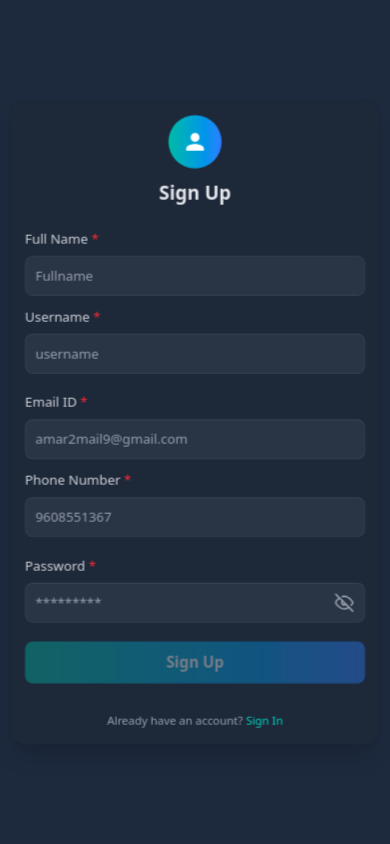
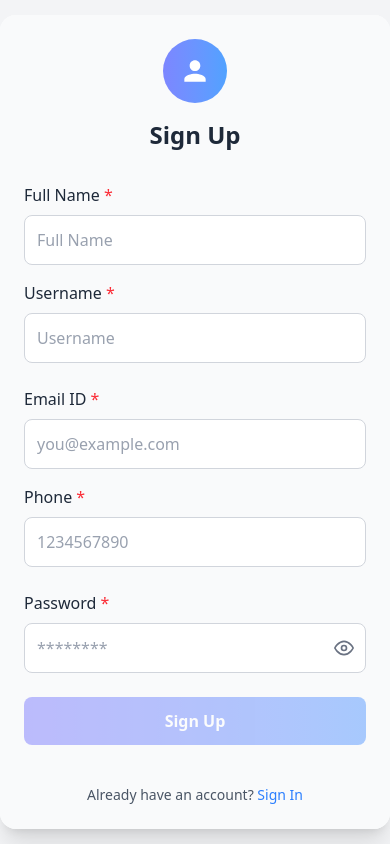
Before and after one commit to amar2mail9/portadminblog, a React (Vite) app: page /signup in a window 390 px wide. Built offline with nearby package versions, Linux system fonts and the light colour scheme.

Commit message:
Signup and signin chanege thame

```diff
--- a/index.html
+++ b/index.html
@@ -4,7 +4,7 @@
     <meta charset="UTF-8" />
     <link rel="icon" type="image/svg+xml" href="/vite.svg" />
     <meta name="viewport" content="width=device-width, initial-scale=1.0" />
-    <title>Vite + React</title>
+    <title>Admin</title>
   </head>
   <body class="bg-white text-gray-900">
     <main id="root"></main>
--- a/src/page/auth/signup/Signup.jsx
+++ b/src/page/auth/signup/Signup.jsx
@@ -5,10 +5,11 @@ import { MdPerson } from "react-icons/md";
 import { toast } from "react-toastify";
 
 const Signup = () => {
-  const [showPassword, setShowPassword] = React.useState(false);
-  const [isLoading, setILoading] = React.useState(false);
+  const [showPassword, setShowPassword] = useState(false);
+  const [isLoading, setILoading] = useState(false);
   const [disabled, setDisabled] = useState(true);
   const navigation = useNavigate();
+
   const [formData, setFormData] = useState({
     email: "",
     password: "",
@@ -20,229 +21,206 @@ const Signup = () => {
 
   const handleOnChange = (e) => {
     const { name, value } = e.target;
-    setFormData((prevData) => ({
-      ...prevData,
-      [name]: value,
-    }));
+    setFormData((prev) => ({ ...prev, [name]: value }));
   };
 
-  const isPasswordStrong = (password) => {
-    const strongPasswordRegex =
-      /^(?=.*[a-z])(?=.*[A-Z])(?=.*\d)(?=.*[\W_]).{8,}$/;
-    return strongPasswordRegex.test(password);
-  };
+  const isPasswordStrong = (password) =>
+    /^(?=.*[a-z])(?=.*[A-Z])(?=.*\d)(?=.*[\W_]).{8,}$/.test(password);
 
   const handleOnSubmit = async (e) => {
     e.preventDefault();
     try {
       setILoading(true);
-      if (formData.password === formData.email) {
-        return toast.warn("Password should not be same as Email!");
-      }
 
-      if (formData.password === formData.phone) {
-        return toast.warn("Password should not be same as Phone number!");
-      }
-
-      if (formData.password === formData.username) {
-        return toast.warn("Password should not be same as Username!");
-      }
-
-      if (formData.password === formData.fullname) {
-        return toast.warn("Password should not be same as Full Name!");
+      if (
+        formData.password === formData.email ||
+        formData.password === formData.phone ||
+        formData.password === formData.username ||
+        formData.password === formData.fullname
+      ) {
+        toast.warn("Password should not match any personal detail!");
+        setILoading(false);
+        return;
       }
 
       if (!isPasswordStrong(formData.password)) {
-        return toast.warn(
-          "Weak Password! It must be at least 8 characters long, and include uppercase, lowercase, number, and special character."
+        toast.warn(
+          "Weak Password! Use 8+ chars, uppercase, lowercase, number & symbol."
         );
+        setILoading(false);
+        return;
       }
+
       const res = await fetch(
         `${import.meta.env.VITE_API_URI}/users/auth/register`,
         {
           method: "POST",
-          headers: {
-            "Content-Type": "application/json",
-          },
+          headers: { "Content-Type": "application/json" },
           body: JSON.stringify(formData),
         }
       );
+
+      const data = await res.json();
       setILoading(false);
-      const data = await res.json();
+
       if (res.ok) {
-        toast.success(`${data.message || "Register Successfully"}`);
+        toast.success(`${data.message || "Registered successfully!"}`);
         navigation("/login");
       } else {
         toast.error(`${data.message || data.error || "Something went wrong"}`);
       }
     } catch (error) {
-      console.error(error.message || "Creation Failed");
+      console.error(error.message || "Signup failed");
+      setILoading(false);
     }
   };
 
-  //  remove and disabled
-
   useEffect(() => {
-    if (
-      formData.email.trim() !== "" &&
-      formData.fullname.trim() !== "" &&
-      formData.password.trim() !== "" &&
-      formData.username.trim() !== "" &&
-      formData.phone.trim() !== ""
-    ) {
-      setDisabled(false);
-    } else {
-      setDisabled(true);
-    }
-  }, [
-    formData.email,
-    formData.fullname,
-    formData.password,
-    formData.username,
-    formData.phone,
-    formData.role,
-  ]);
+    const filled =
+      formData.email.trim() &&
+      formData.fullname.trim() &&
+      formData.password.trim() &&
+      formData.username.trim() &&
+      formData.phone.trim();
+    setDisabled(!filled);
+  }, [formData]);
 
   return (
-    <div className="flex items-center justify-center w-full h-screen bg-slate-800">
-      <div className="bg-gray-800/80 backdrop-blur-lg w-full  scale-95 max-w-3xl sm:max-w-4xl shadow-xl rounded-2xl overflow-hidden flex flex-col md:flex-row">
+    <div className="flex items-center justify-center w-full min-h-screen bg-gray-100">
+      <div className="bg-white w-full max-w-4xl shadow-xl rounded-2xl overflow-hidden flex flex-col md:flex-row">
         {/* Left Side */}
-        <div className="hidden md:flex w-full md:w-1/2 bg-gradient-to-b from-teal-500 to-blue-500 p-6 sm:p-8">
-          <div className="flex flex-col items-center justify-center h-full text-center">
-            <h1 className="text-3xl sm:text-4xl font-bold text-white">
-              Join Us!
-            </h1>
-            <p className="text-gray-100 text-base sm:text-lg mt-4 max-w-sm">
-              Create an account to start your journey with us. Fill in your
-              details to get started.
+        <div className="hidden md:flex w-full md:w-1/2 bg-gradient-to-b from-indigo-400 to-blue-400 p-8">
+          <div className="flex flex-col items-center justify-center h-full text-center text-white">
+            <h1 className="text-4xl font-bold">Join Us!</h1>
+            <p className="text-lg mt-4 max-w-md">
+              Create an account to begin your journey. Just fill in your
+              details.
             </p>
           </div>
         </div>
 
         {/* Right Side */}
-        <div className="w-full md:w-1/2 p-4 sm:p-4 flex flex-col justify-center">
-          <div className="flex flex-col items-center mb-6 sm:mb-8">
-            <div className="w-14 h-14 sm:w-16 sm:h-16 rounded-full bg-gradient-to-r from-teal-500 to-blue-500 flex items-center justify-center">
-              <MdPerson className="w-7 h-7 sm:w-8 sm:h-8 text-white" />
+        <div className="w-full md:w-1/2 p-6 sm:p-8 flex flex-col justify-center bg-gray-50">
+          {/* Logo */}
+          <div className="flex flex-col items-center mb-8">
+            <div className="w-16 h-16 rounded-full bg-gradient-to-r from-indigo-400 to-blue-400 flex items-center justify-center">
+              <MdPerson className="w-8 h-8 text-white" />
             </div>
-            <p className="font-semibold text-xl sm:text-2xl text-gray-200 mt-3 sm:mt-4">
-              Sign Up
-            </p>
+            <p className="font-semibold text-2xl text-gray-800 mt-4">Sign Up</p>
           </div>
 
           {/* Form */}
-          <form
-            className="flex flex-col gap-5 sm:gap-6"
-            onSubmit={handleOnSubmit}
-          >
-            <div className="grid md:grid-cols-2 gap-3 sm:gap-4">
+          <form onSubmit={handleOnSubmit} className="flex flex-col gap-6">
+            <div className="grid md:grid-cols-2 gap-4">
+              {/* Full Name */}
               <div className="flex flex-col gap-2">
-                <label className="text-gray-300 font-medium text-sm sm:text-base">
+                <label className="text-gray-800 font-medium">
                   Full Name <span className="text-red-500">*</span>
                 </label>
                 <input
-                  required={true}
+                  type="text"
                   name="fullname"
                   value={formData.fullname}
                   onChange={handleOnChange}
-                  type="text"
-                  placeholder="Fullname"
-                  className="border outline-0 focus:border-blue-500 border-gray-600/50 bg-gray-700/50 text-gray-200 p-2.5 sm:p-3 rounded-lg placeholder-gray-400 text-sm sm:text-base"
+                  placeholder="Full Name"
+                  className="border border-gray-300 bg-white text-gray-800 p-3 rounded-lg placeholder-gray-400 focus:outline-none focus:ring-2 focus:ring-indigo-400"
+                  required
                 />
               </div>
+
+              {/* Username */}
               <div className="flex flex-col gap-2">
-                <label className="text-gray-300 font-medium text-sm sm:text-base">
+                <label className="text-gray-800 font-medium">
                   Username <span className="text-red-500">*</span>
                 </label>
                 <input
-                  required={true}
+                  type="text"
                   name="username"
-                  type="text"
                   value={formData.username}
                   onChange={handleOnChange}
-                  placeholder="username"
-                  className="border border-gray-600/50 outline-0 focus:border-blue-500 bg-gray-700/50 text-gray-200 p-2.5 sm:p-3 rounded-lg placeholder-gray-400 text-sm sm:text-base"
+                  placeholder="Username"
+                  className="border border-gray-300 bg-white text-gray-800 p-3 rounded-lg placeholder-gray-400 focus:outline-none focus:ring-2 focus:ring-indigo-400"
+                  required
                 />
               </div>
             </div>
 
-            <div className="grid md:grid-cols-2 gap-3 sm:gap-4">
+            <div className="grid md:grid-cols-2 gap-4">
+              {/* Email */}
               <div className="flex flex-col gap-2">
-                <label className="text-gray-300 font-medium text-sm sm:text-base">
+                <label className="text-gray-800 font-medium">
                   Email ID <span className="text-red-500">*</span>
                 </label>
                 <input
-                  required={true}
+                  type="email"
                   name="email"
                   value={formData.email}
                   onChange={handleOnChange}
-                  type="email"
-                  placeholder="amar2mail9@gmail.com"
-                  className="border border-gray-600/50 outline-0 focus:border-blue-500 bg-gray-700/50 text-gray-200 p-2.5 sm:p-3 rounded-lg placeholder-gray-400 text-sm sm:text-base"
+                  placeholder="you@example.com"
+                  className="border border-gray-300 bg-white text-gray-800 p-3 rounded-lg placeholder-gray-400 focus:outline-none focus:ring-2 focus:ring-indigo-400"
+                  required
                 />
               </div>
+
+              {/* Phone */}
               <div className="flex flex-col gap-2">
-                <label className="text-gray-300 font-medium text-sm sm:text-base">
-                  Phone Number <span className="text-red-500">*</span>
+                <label className="text-gray-800 font-medium">
+                  Phone <span className="text-red-500">*</span>
                 </label>
                 <input
-                  required={true}
+                  type="tel"
                   name="phone"
                   value={formData.phone}
                   onChange={handleOnChange}
-                  type="tel"
-                  placeholder="9608551367"
-                  className="border border-gray-600/50 outline-0 focus:border-blue-500 bg-gray-700/50 text-gray-200 p-2.5 sm:p-3 rounded-lg placeholder-gray-400 text-sm sm:text-base"
+                  placeholder="1234567890"
+                  className="border border-gray-300 bg-white text-gray-800 p-3 rounded-lg placeholder-gray-400 focus:outline-none focus:ring-2 focus:ring-indigo-400"
+                  required
                 />
               </div>
             </div>
 
+            {/* Password */}
             <div className="flex flex-col gap-2">
-              <label className="text-gray-300 font-medium text-sm sm:text-base">
+              <label className="text-gray-800 font-medium">
                 Password <span className="text-red-500">*</span>
               </label>
               <div className="relative">
                 <input
-                  required={true}
+                  type={showPassword ? "text" : "password"}
                   name="password"
                   value={formData.password}
                   onChange={handleOnChange}
-                  type={`${showPassword ? "text" : "password"}`}
-                  placeholder="*********"
-                  className="w-full border outline-0 focus:border-blue-500 border-gray-600/50 bg-gray-700/50 text-gray-200 p-2.5 sm:p-3 rounded-lg placeholder-gray-400 text-sm sm:text-base"
+                  placeholder="********"
+                  className="w-full border border-gray-300 bg-white text-gray-800 p-3 rounded-lg placeholder-gray-400 focus:outline-none focus:ring-2 focus:ring-indigo-400"
+                  required
                 />
                 <button
                   onClick={() => setShowPassword((prev) => !prev)}
                   type="button"
-                  className="absolute right-3 top-1/2 transform -translate-y-1/2 text-gray-400"
+                  className="absolute right-3 top-1/2 transform -translate-y-1/2 text-gray-500 hover:text-gray-700"
                 >
                   {showPassword ? (
+                    <FiEyeOff className="w-5 h-5" />
+                  ) : (
                     <FiEye className="w-5 h-5" />
-                  ) : (
-                    <FiEyeOff className="w-5 h-5" />
                   )}
                 </button>
               </div>
             </div>
 
             <button
-              disabled={disabled}
+              disabled={disabled || isLoading}
               type="submit"
-              className={`w-full bg-gradient-to-r from-teal-500 to-blue-500 text-white font-semibold py-2.5 sm:py-3 rounded-lg hover:from-teal-600 hover:to-blue-600 transition-all duration-300 transform hover:scale-105 ${
-                disabled || isLoading
-                  ? "opacity-40  cursor-not-allowed"
-                  : "opacity-100 cursor-pointer"
+              className={`w-full bg-gradient-to-r from-indigo-500 to-blue-500 text-white font-semibold py-3 rounded-lg hover:from-indigo-600 hover:to-blue-600 transition-all duration-300 transform hover:scale-105 ${
+                disabled || isLoading ? "opacity-40 cursor-not-allowed" : ""
               }`}
             >
               {isLoading ? "Registering..." : "Sign Up"}
             </button>
 
-            <p className="text-center text-xs sm:text-sm text-gray-400 mt-3 sm:mt-4">
+            <p className="text-center text-sm text-gray-600 mt-4">
               Already have an account?{" "}
-              <Link
-                to="/login"
-                className="text-teal-400 hover:text-teal-300 transition-colors"
-              >
+              <Link to="/login" className="text-blue-500 hover:underline">
                 Sign In
               </Link>
             </p>
```
Also changed, not shown: src/components/Layout/Layout.jsx (+5 -4 lines), src/page/auth/signin/SignIn.jsx (+27 -79 lines).
